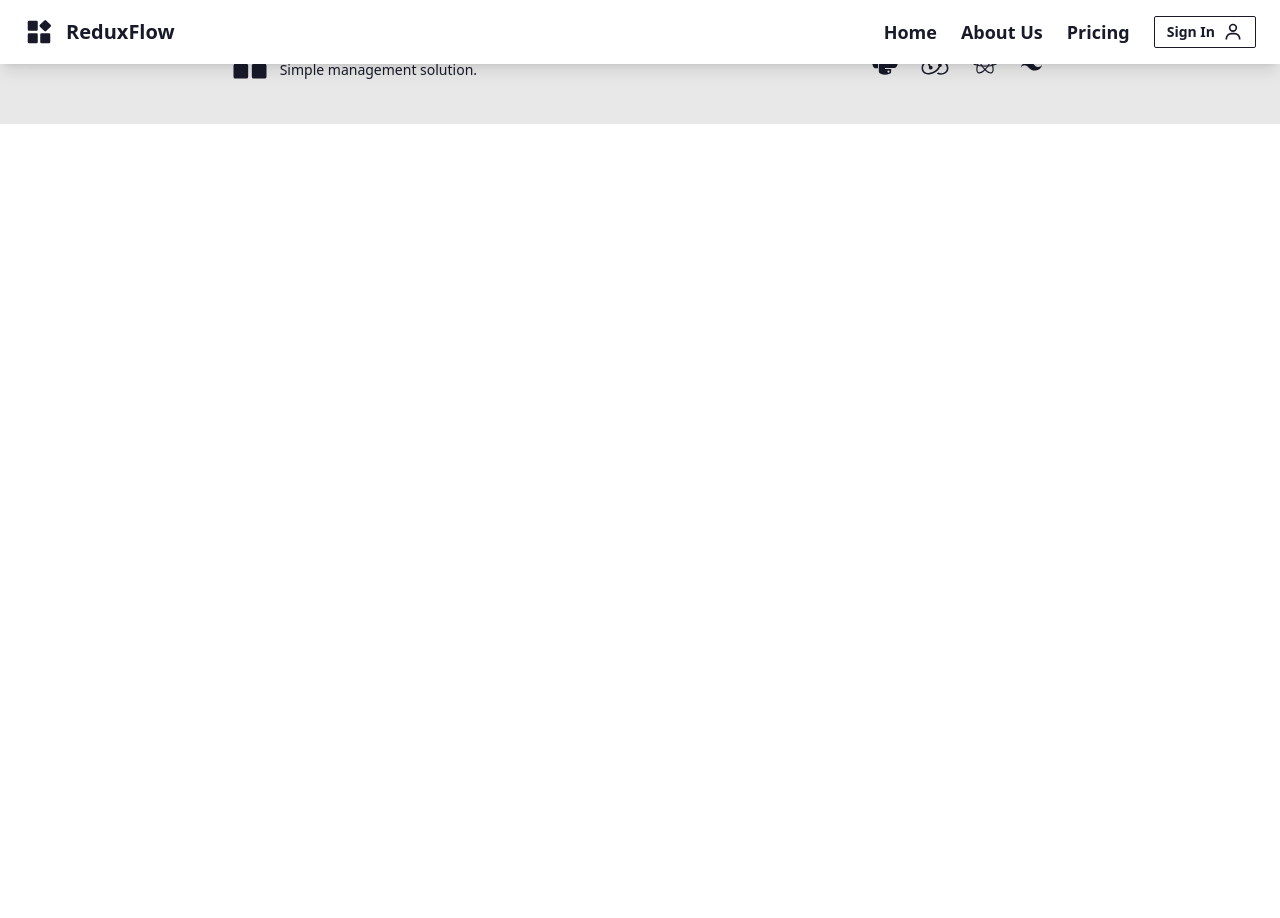
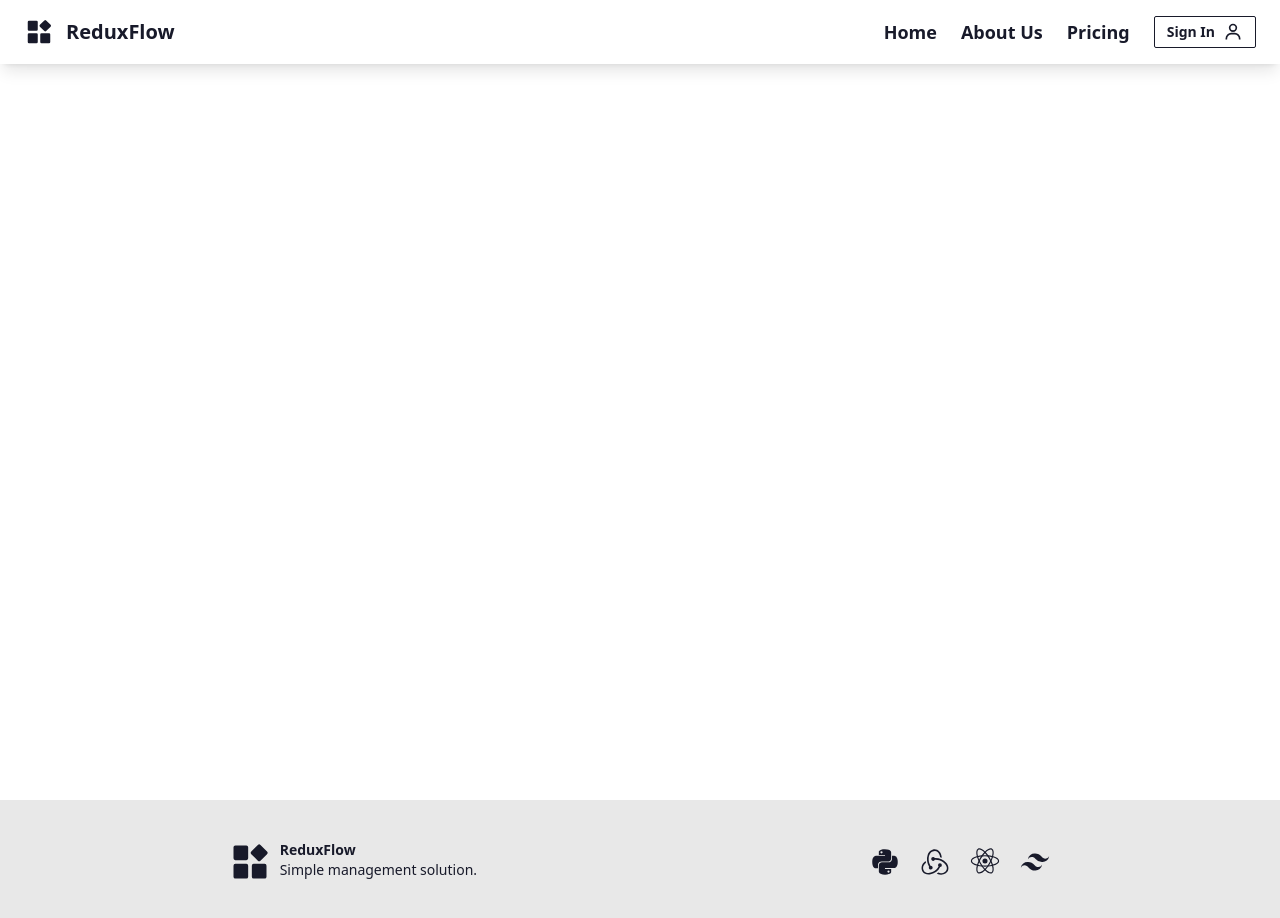
Before and after one commit to GabrielEger2/ReduxFlow-Analytics, a React (Vite) app in the folder client/: page /management-menu in a window 1280 px wide. Shown: the top 918 px of the page. Before the commit the page ends 800 px from the top, so only its background shows below. Built offline with nearby package versions, Linux system fonts and the light colour scheme; no server answers.

Commit message:
feat: add management menu private route

```diff
--- a/client/src/App.tsx
+++ b/client/src/App.tsx
@@ -1,8 +1,11 @@
 import { BrowserRouter, Routes, Route } from 'react-router-dom'
 import { ToastContainer } from 'react-toastify'
 
+import RequireAuth from './features/user/RequireAuth'
+
 import Home from './pages/Home'
 import LogIn from './pages/LogIn'
+import ManagementMenu from './pages/ManagementMenu'
 
 import Footer from './components/layout/Footer'
 import Navbar from './components/layout/Navbar'
@@ -15,6 +18,9 @@ const App = () => {
         <Routes>
           <Route path="/" element={<Home />} />
           <Route path="/login" element={<LogIn />} />
+          <Route element={<RequireAuth />}>
+            <Route path="/management-menu" element={<ManagementMenu />} />
+          </Route>
         </Routes>
         <Footer />
         <ToastContainer
--- /dev/null
+++ b/client/src/pages/ManagementMenu.tsx
@@ -0,0 +1,11 @@
+const ManagementMenu = () => {
+  return (
+    <main className="flex justify-center w-full">
+      <div className="w-full max-w-[1600px] min-h-screen">
+        <div>32</div>
+      </div>
+    </main>
+  )
+}
+
+export default ManagementMenu
```
